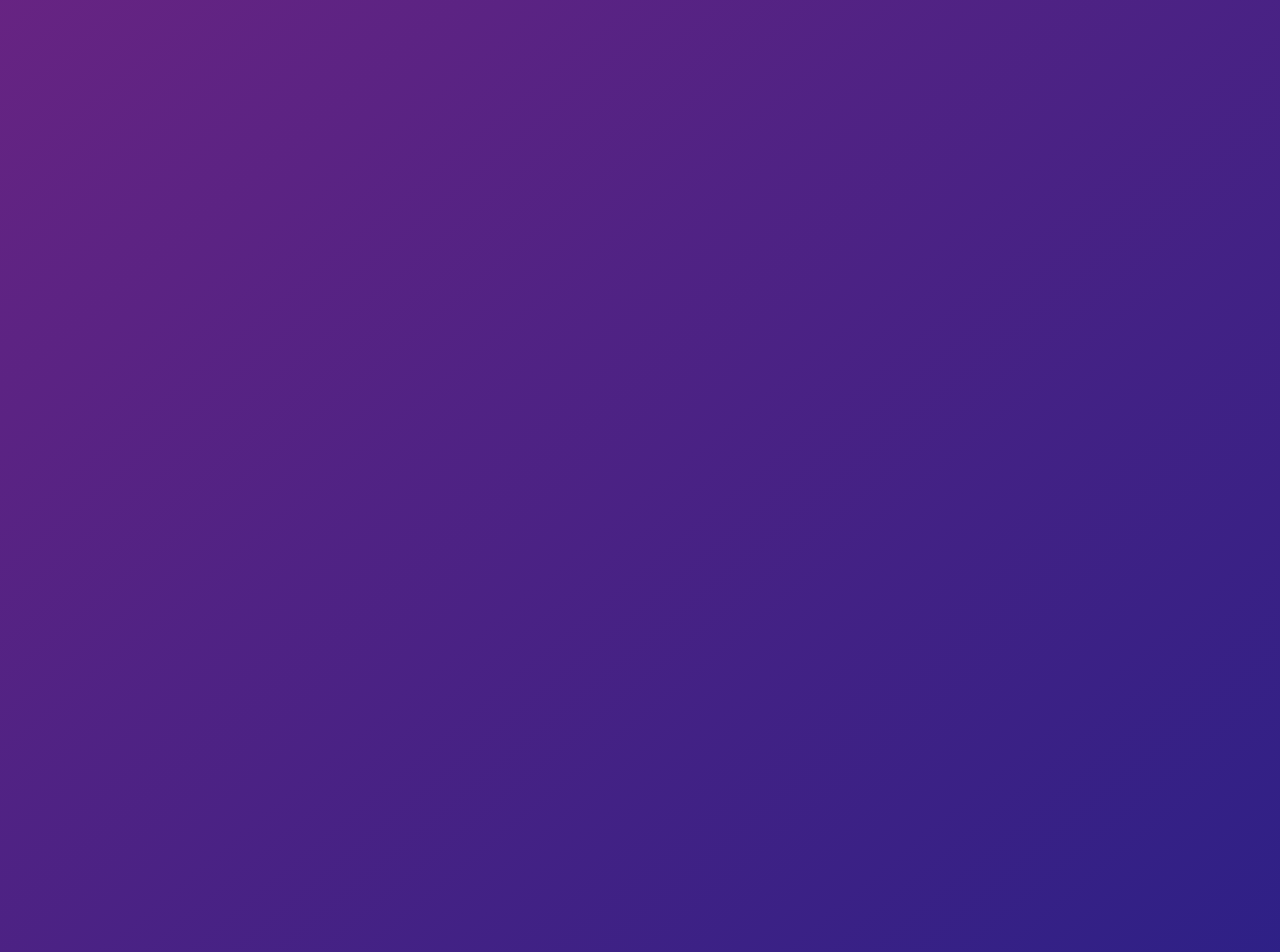
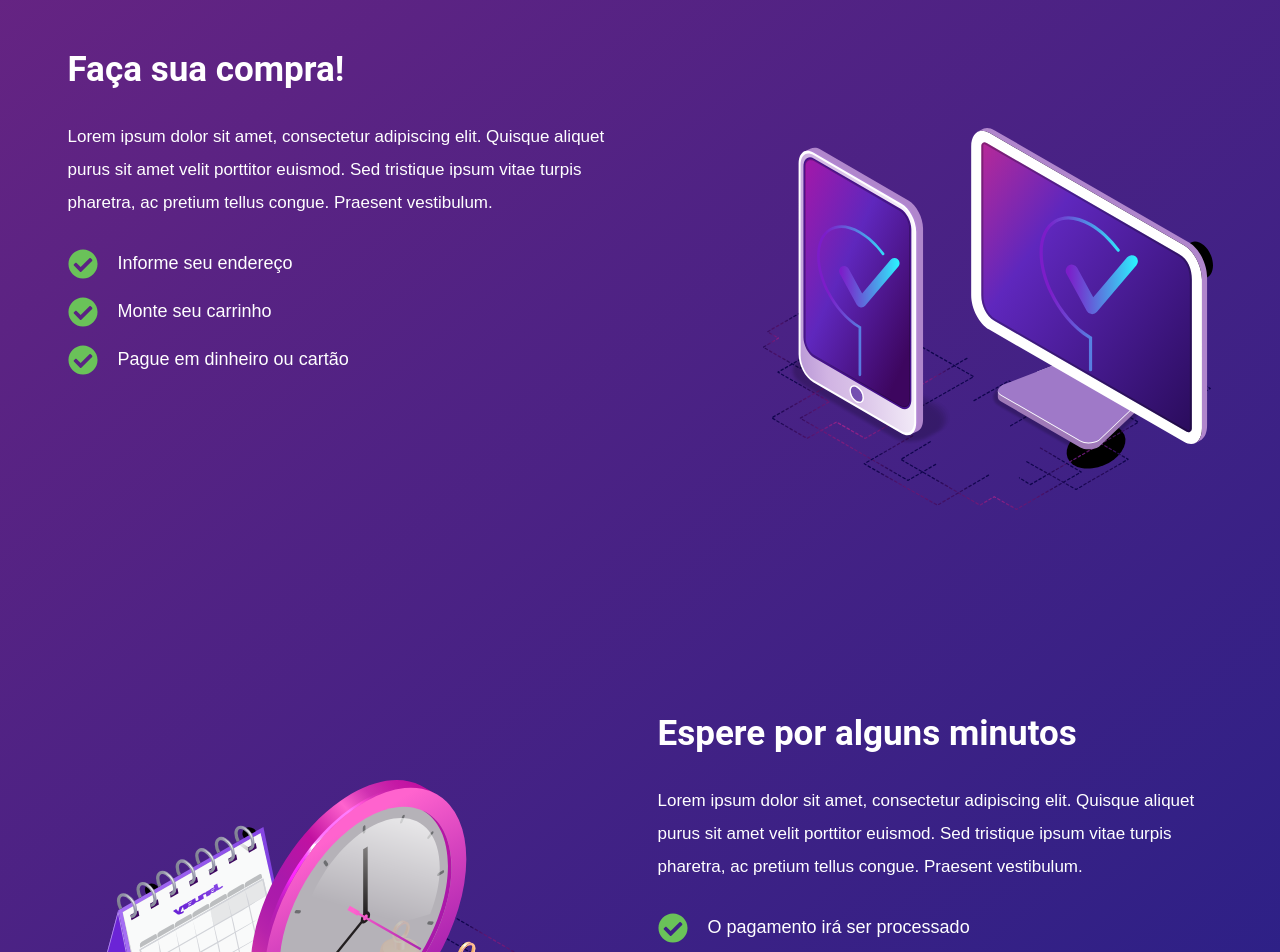
Before and after one commit to LocalhostTeam/MercadoExpress, a React (Create React App) app in the folder frontend/: page / in a window 1280 px wide. Shown: the part 1740-2692 px from the top of the page. Built offline with nearby package versions, Linux system fonts and the light colour scheme.

Commit message:
Page Home 90% terminada

```diff
--- a/frontend/public/index.html
+++ b/frontend/public/index.html
@@ -4,7 +4,7 @@
     <meta charset="utf-8" />
     <meta name="viewport" content="width=device-width, initial-scale=1" />
 
-    <title>Mercado Express || Faça sua compra do mês na sua casa.</title>
+    <title>Mercado Express | Faça sua compra do mês na sua casa.</title>
   </head>
   <body>
     <noscript>You need to enable JavaScript to run this app.</noscript>
--- a/frontend/src/pages/Homepage/Home/index.js
+++ b/frontend/src/pages/Homepage/Home/index.js
@@ -1,15 +1,23 @@
 import React from 'react';
+
+import { FaCheckCircle } from 'react-icons/fa';
 
 import {
   SectionHome,
   SectionAchar,
   SectionComoFunciona,
+  FlexRow,
+  FlexColumn,
   Header,
   HomeCall,
   Login,
 } from './styles';
 
 import HomeImg from '../../../assets/images/home.svg';
+import MobileAndWeb from '../../../assets/images/mobileandweb.svg';
+import TimeImg from '../../../assets/images/time.svg';
+import GlobalImg from '../../../assets/images/global.svg';
+
 import LifeIcon from '../../../assets/Icons/icon1.svg';
 import SecurityIcon from '../../../assets/Icons/icon2.svg';
 import SupportIcon from '../../../assets/Icons/icon3.svg';
@@ -105,7 +113,76 @@ function Home() {
       </SectionAchar>
 
       <SectionComoFunciona>
-        <div />
+        <div className="container">
+          <FlexRow>
+            <div className="exp-left">
+              <span>Faça sua compra!</span>
+              <p>
+                Lorem ipsum dolor sit amet, consectetur adipiscing elit. Quisque
+                aliquet purus sit amet velit porttitor euismod. Sed tristique
+                ipsum vitae turpis pharetra, ac pretium tellus congue. Praesent
+                vestibulum.
+              </p>
+              <div className="topics">
+                <div className="topics-single">
+                  <FaCheckCircle />
+                  Informe seu endereço
+                </div>
+                <div className="topics-single">
+                  <FaCheckCircle />
+                  Monte seu carrinho
+                </div>
+                <div className="topics-single">
+                  <FaCheckCircle />
+                  Pague em dinheiro ou cartão
+                </div>
+              </div>
+            </div>
+            <div className="img-right">
+              <img src={MobileAndWeb} alt="Mobile ou Web" />
+            </div>
+          </FlexRow>
+
+          <FlexRow>
+            <div className="img-left">
+              <img src={TimeImg} alt="Só aguardar!" />
+            </div>
+            <div className="exp-right">
+              <span>Espere por alguns minutos</span>
+              <p>
+                Lorem ipsum dolor sit amet, consectetur adipiscing elit. Quisque
+                aliquet purus sit amet velit porttitor euismod. Sed tristique
+                ipsum vitae turpis pharetra, ac pretium tellus congue. Praesent
+                vestibulum.
+              </p>
+              <div className="topics">
+                <div className="topics-single">
+                  <FaCheckCircle />O pagamento irá ser processado
+                </div>
+                <div className="topics-single">
+                  <FaCheckCircle />
+                  Depois, o mercado vai receber sua compra
+                </div>
+                <div className="topics-single">
+                  <FaCheckCircle />E enviar para você
+                </div>
+              </div>
+            </div>
+          </FlexRow>
+
+          <FlexColumn>
+            <div className="exp-center">
+              <span>
+                <i>
+                  <span>Agora,</span> <br />é só receber a sua compra :)
+                </i>
+              </span>
+            </div>
+            <div className="img-center">
+              <img src={GlobalImg} alt="Em qualquer lugar!" />
+            </div>
+          </FlexColumn>
+        </div>
       </SectionComoFunciona>
     </>
   );
--- a/frontend/src/pages/Homepage/Home/styles.js
+++ b/frontend/src/pages/Homepage/Home/styles.js
@@ -87,15 +87,13 @@ export const Login = styled(Link)``;
 
 export const SectionAchar = styled.section`
   max-width: 1280px;
-  margin: 0 auto;
+  margin: 0 auto 100px auto;
   padding: 0 20px 50px;
 
   display: flex;
   flex-direction: column;
   align-items: center;
   justify-content: center;
-
-  height: 100vh;
 
   h1 {
     font-size: 50px;
@@ -171,6 +169,111 @@ export const SectionAchar = styled.section`
 `;
 
 export const SectionComoFunciona = styled.section`
-  height: 300vh;
   background: linear-gradient(140deg, #6b2482, #0a1e89);
+
+  display: flex;
+  flex-direction: column;
+  align-items: center;
+
+  div.container {
+    width: 1280px;
+  }
 `;
+
+export const FlexRow = styled.div`
+  width: 100%;
+  display: flex;
+  flex-direction: row;
+  align-items: center;
+  justify-content: space-around;
+
+  margin: 250px 0;
+
+  div.exp-left,
+  div.exp-right {
+    color: #fff;
+
+    span {
+      font-size: 35px;
+      font-weight: 700;
+    }
+
+    p {
+      font-family: Poppins, sans-serif;
+      font-weight: 300;
+      font-size: 17px;
+      line-height: 33px;
+
+      max-width: 560px;
+      margin: 30px 0 30px 0;
+    }
+
+    div.topics {
+      font-family: Poppins, sans-serif;
+      font-weight: 300;
+      font-size: 18px;
+
+      div.topics-single {
+        display: flex;
+        align-items: center;
+        margin-bottom: 18px;
+
+        svg {
+          color: #6ac259;
+          font-size: 30px;
+
+          margin-right: 20px;
+        }
+      }
+    }
+  }
+
+  div.img-right {
+    position: relative;
+    top: 100px;
+
+    img {
+      width: 450px;
+    }
+  }
+
+  div.img-left {
+    position: relative;
+    top: 90px;
+
+    img {
+      width: 470px;
+    }
+  }
+`;
+
+export const FlexColumn = styled.div`
+  display: flex;
+  flex-direction: column;
+  align-items: center;
+  justify-content: center;
+
+  margin-bottom: 250px;
+
+  div.exp-center {
+    text-align: center;
+
+    span {
+      font-family: Poppins, sans-serif;
+      font-size: 40px;
+      font-weight: 300;
+      line-height: 60px;
+      color: #fff;
+
+      span {
+        font-size: 60px;
+      }
+    }
+  }
+
+  div.img-center {
+    img {
+      width: 850px;
+    }
+  }
+`;
```
Also changed, not shown: frontend/src/assets/Icons/check.svg (added).
